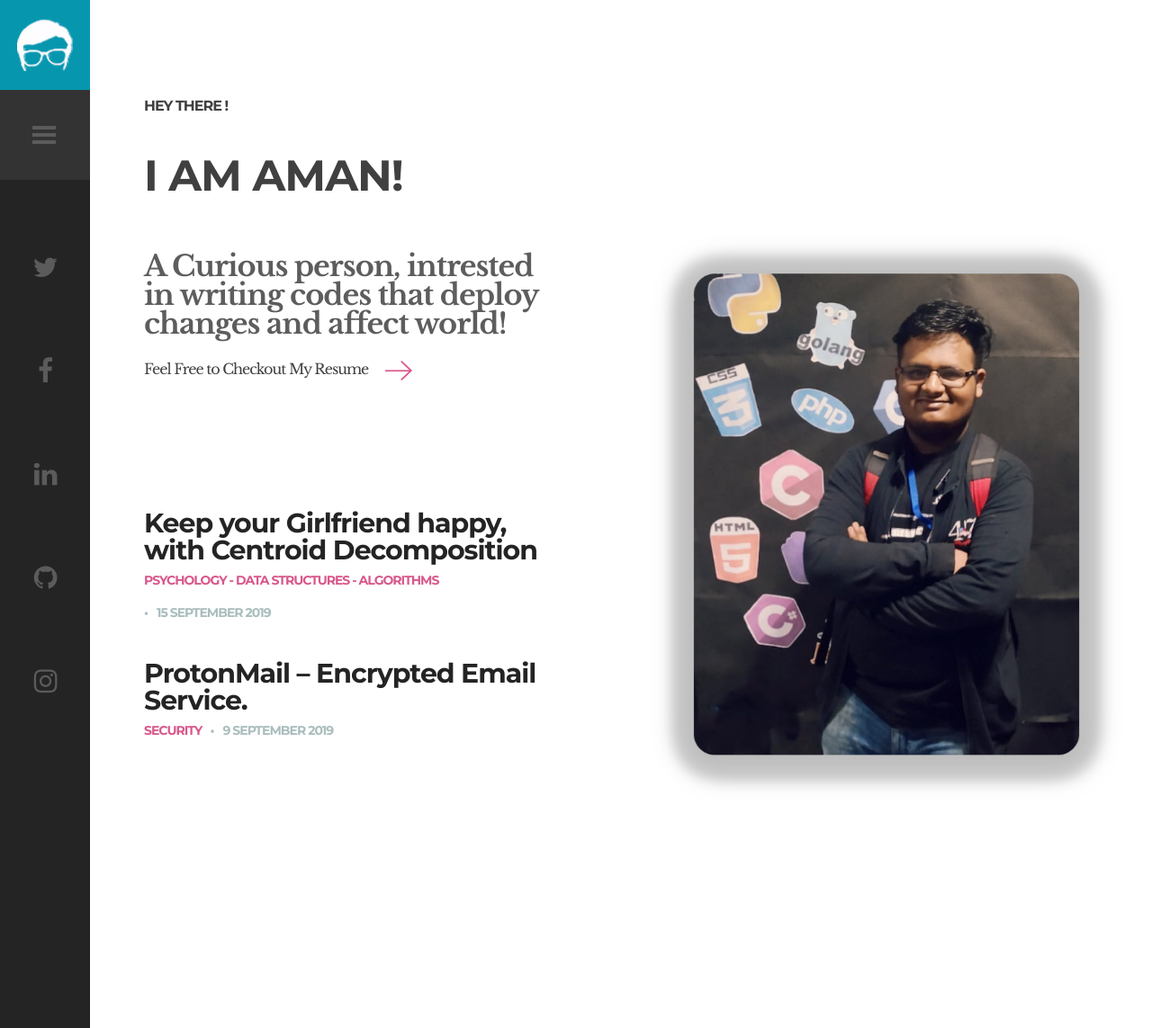
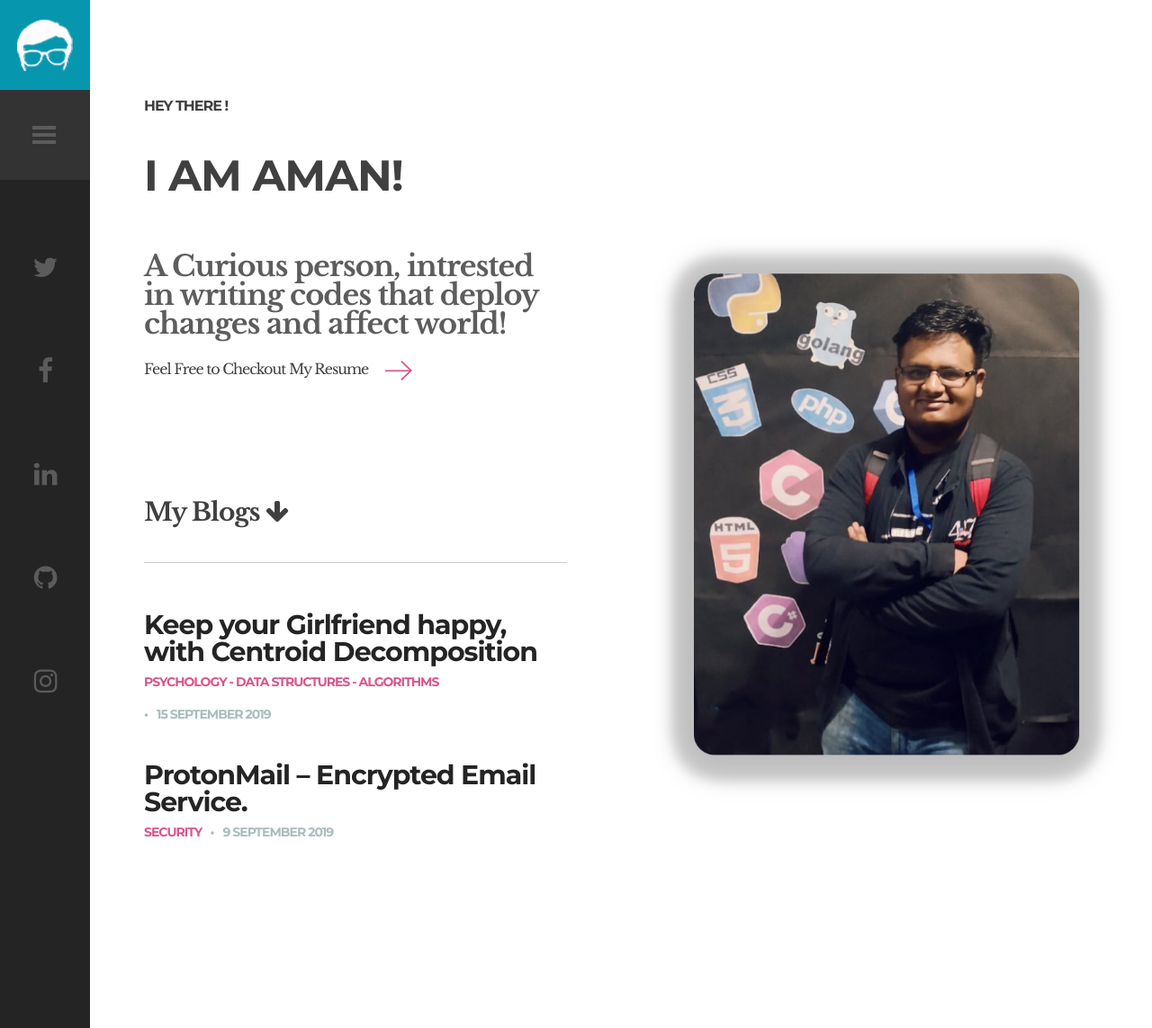
Before and after one commit to amandesai01/jekyllized-website, a Jekyll site: the page built from index.md, in a window 1280 px wide and 1143 px high. Shown: the whole window at 90% size. Built offline with Jekyll 4.4.1, drawn with Linux system fonts in a browser that asks for light colours.

Commit message:
Home Page Changes

```diff
--- a/_layouts/home.html
+++ b/_layouts/home.html
@@ -49,7 +49,8 @@
                         </div>
                     </div>
                 </article>
-
+                <h5>My Blogs <i class="fa fa-arrow-down"></i> </h5>
+                <hr>
                 {% include recentposts.html %}
 
             </div>
```
